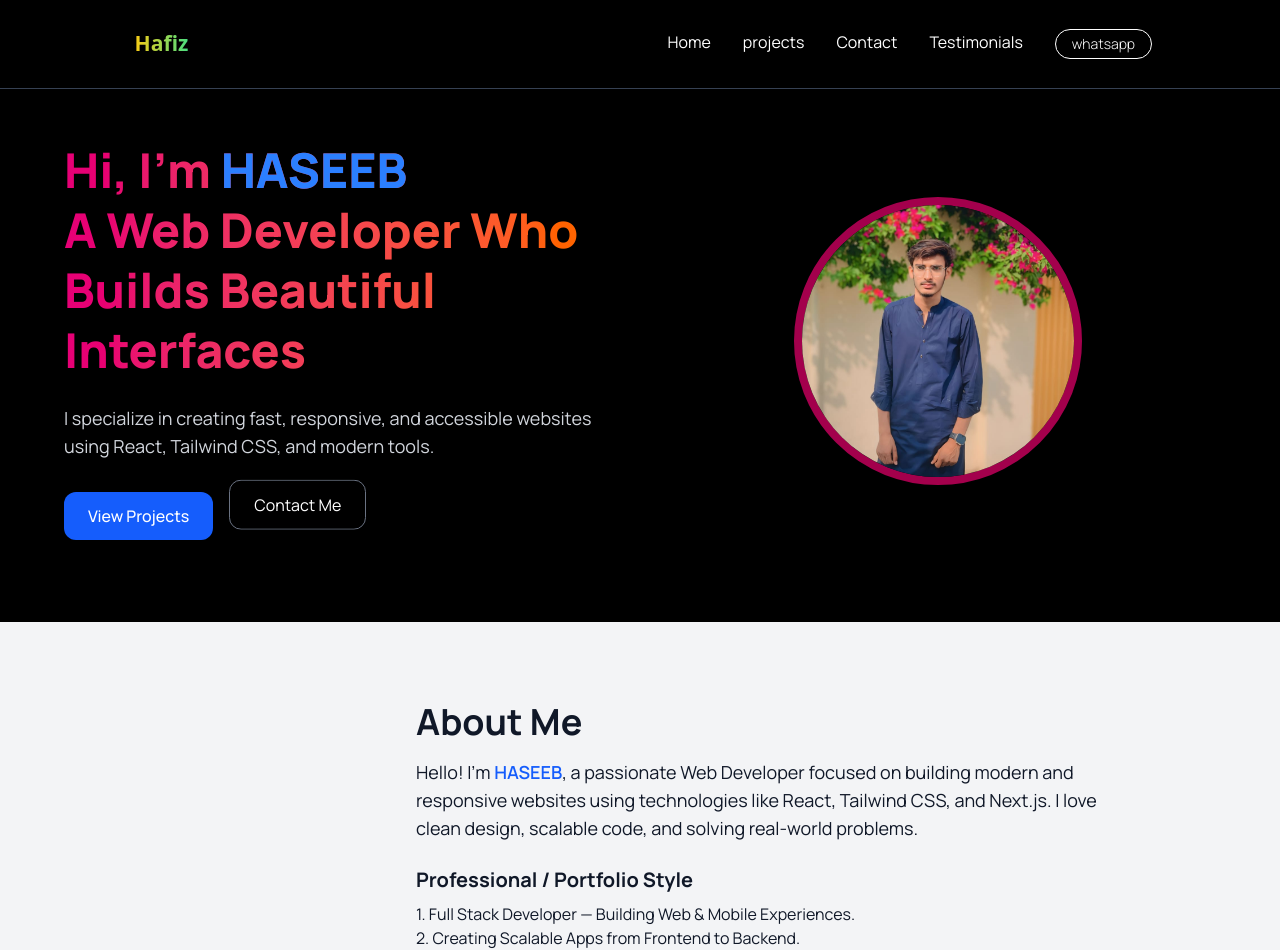
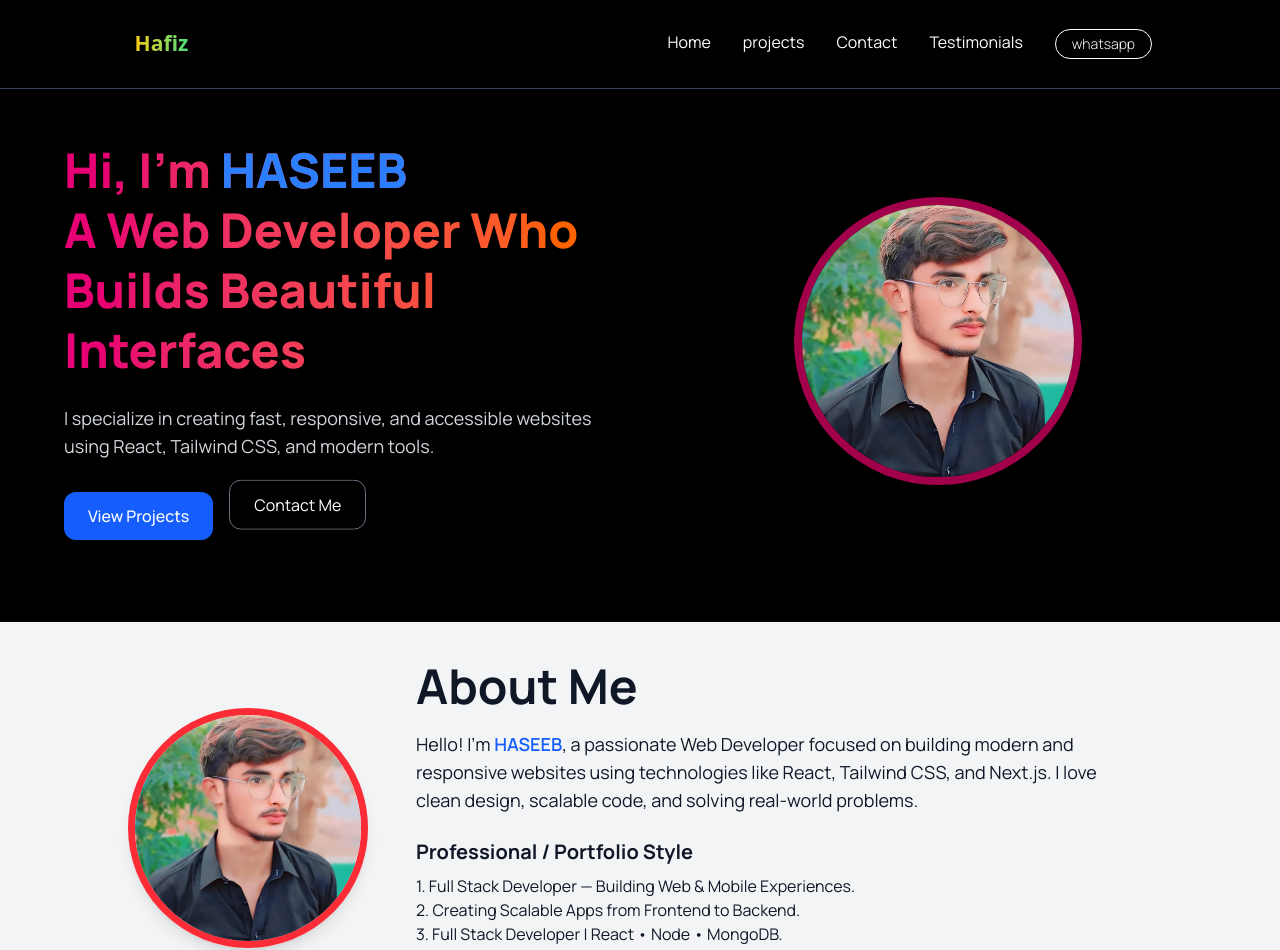
Before and after one commit to GIT507785/myapp--portfolio, a React (Vite) app: page / in a window 1280 px wide. Shown: the top 950 px of the page. Built offline with nearby package versions, Linux system fonts and the light colour scheme.

Commit message:
change image

```diff
--- a/src/components/About.jsx
+++ b/src/components/About.jsx
@@ -33,7 +33,8 @@ export default function AboutMe()  {
     <section className="bg-gray-100 text-gray-900 py-20 px-6 md:px-16">
       <div data-aos = 'fade-up' className="max-w-5xl mx-auto flex flex-col md:flex-row gap-12 items-center">
         {/* Profile Image */}
-        <div className="w-40 h-40 border-7 border-red-500  md:w-60 md:h-60 rounded-full overflow-hidden shadow-lg">
+        <div className="w-50 h-50 border-7 -mt-2  sm:-mt-135 border-red-500  md:w-60 md:h-60
+        rounded-full overflow-hidden shadow-lg ">
           <img
             src={myImage}
             alt="Your Name"
@@ -43,8 +44,8 @@ export default function AboutMe()  {
 
         {/* Text Content */}
         <div className="md:w-2/3">
-          <h2 className="text-3xl md:text-4xl font-bold mb-4">About Me</h2>
-          <p className="text-lg mb-6">
+          <h2 className="text-4xl md:text-5xl font-bold  -mt-10 mb-4 ">About Me</h2>
+          <p className="text-lg mb-6 mt-5">
             Hello! I’m <span className="font-semibold text-blue-600">HASEEB</span>, a passionate Web Developer focused on building modern and responsive websites using technologies like React, Tailwind CSS, and Next.js. I love clean design, scalable code, and solving real-world problems.
           </p>
 
--- a/src/components/Navbar.jsx
+++ b/src/components/Navbar.jsx
@@ -67,7 +67,7 @@ const [menu , setMenu] = useState(link.name)
                 </div>  */}
 
                 {/* Mobile Menu Button */}
-                <div className="flex items-center gap-3 md:hidden">
+                <div className="flex text-white items-center gap-3 md:hidden">
                     <svg onClick={() => setIsMenuOpen(!isMenuOpen)} className={`h-6 w-6 cursor-pointer ${isScrolled ? "invert" : ""}`} fill="none" stroke="currentColor" strokeWidth="2" viewBox="0 0 24 24">
                         <line x1="4" y1="6" x2="20" y2="6" />
                         <line x1="4" y1="12" x2="20" y2="12" />
--- a/src/pages/Projects.jsx
+++ b/src/pages/Projects.jsx
@@ -124,8 +124,8 @@ const Projects = () => {
         </div>
       </div> */}
 
-      <div className="px-5 sm:px-30  mt-10  mb-18  py-10  ">
-        <div>
+      <div className="px-5 sm:px-30  sm:mt-10  mb-18  py-10  ">
+        <div className="px-3">
            <div className="flex items-center justify-center">
           <h1 className="text-4xl flex  py-2 md:text-5xl lg:text-6xl
             font-serif mb-10   font-semibold justify-center ">
@@ -152,7 +152,7 @@ const Projects = () => {
 
        <hr className="text-gray-300 h-2 w-sm  sm:w-xl  mt-4 "/>
 
-        <div className="mt-8">
+        <div className="mt-8 px-3">
           <div className="flex">
             <h1 className="text-xl py-2  md:text-4xl ">
               ⚙️ Core Skills
@@ -169,7 +169,7 @@ const Projects = () => {
        <hr className="text-gray-300 h-2 w-sm  sm:w-xl mt-4 "/>
 
 
-        <div className="mt-5">
+        <div className="mt-5 px-3">
           <div className="flex">
             <h1 className="md:text-4xl mt-3  py-2  text-xl">
               🚀 Key Responsibilities & Achievements
```
Also changed, not shown: src/assets/haseeb.jpg, src/assets/haseeb2.jpg (added).
